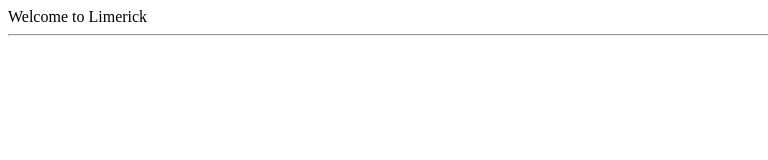
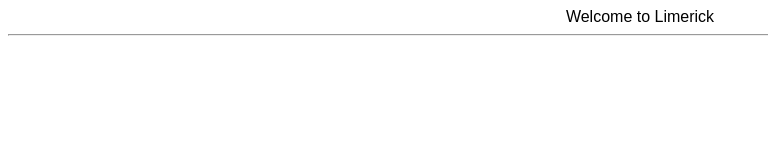
Before and after one commit to thomas-holmes-cmd/Christmas-Project, a plain HTML site: page Museum.html in a window 1280 px wide. Shown: the whole page, without its empty margins (0-768 px from the left). Drawn offline with Linux system fonts and the light colour scheme.

Commit message:
Update Style.css
I changed the header to display the title in the middle in arial text

```diff
--- a/Style.css
+++ b/Style.css
@@ -3,3 +3,7 @@
   grid-template-columns: 4;
   grid-auto-rows: 1;
 }
+header{
+  text-align: center;
+  font-family: "Arial",sans-serif;
+}
```
